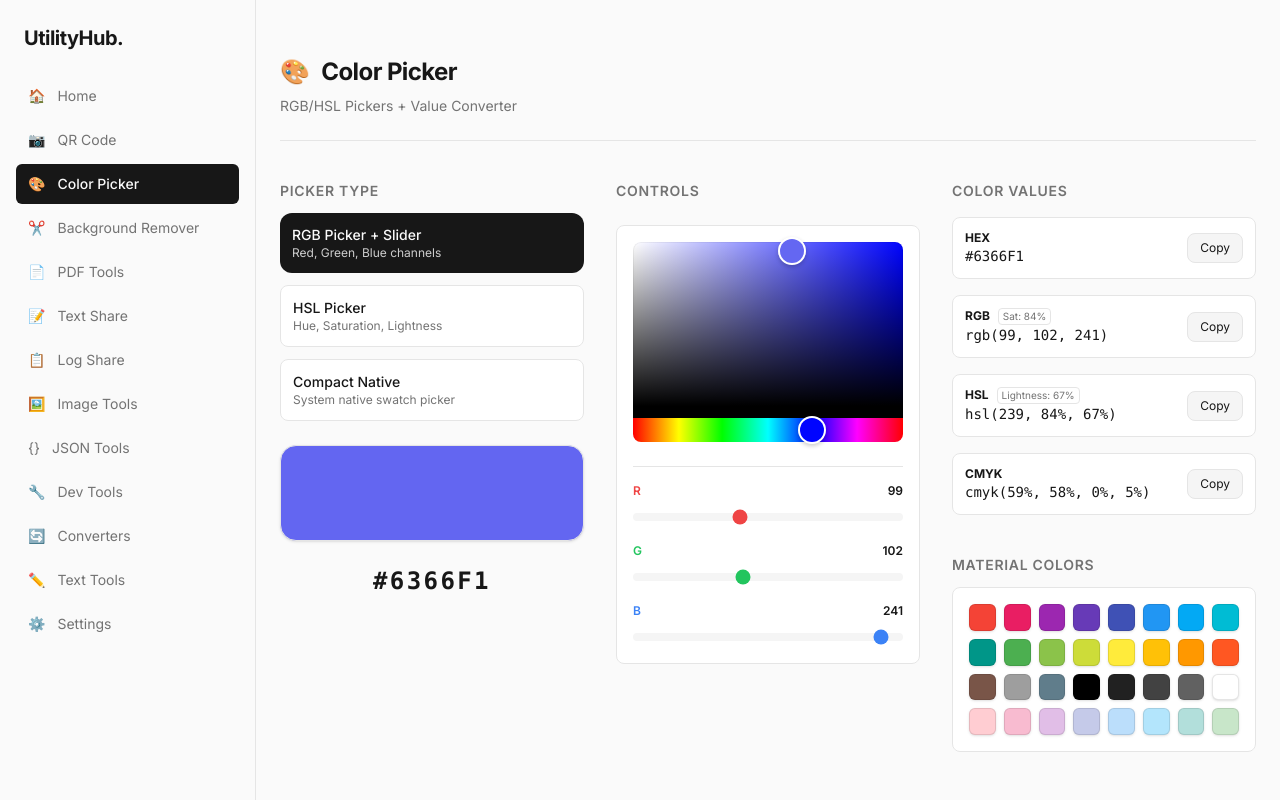
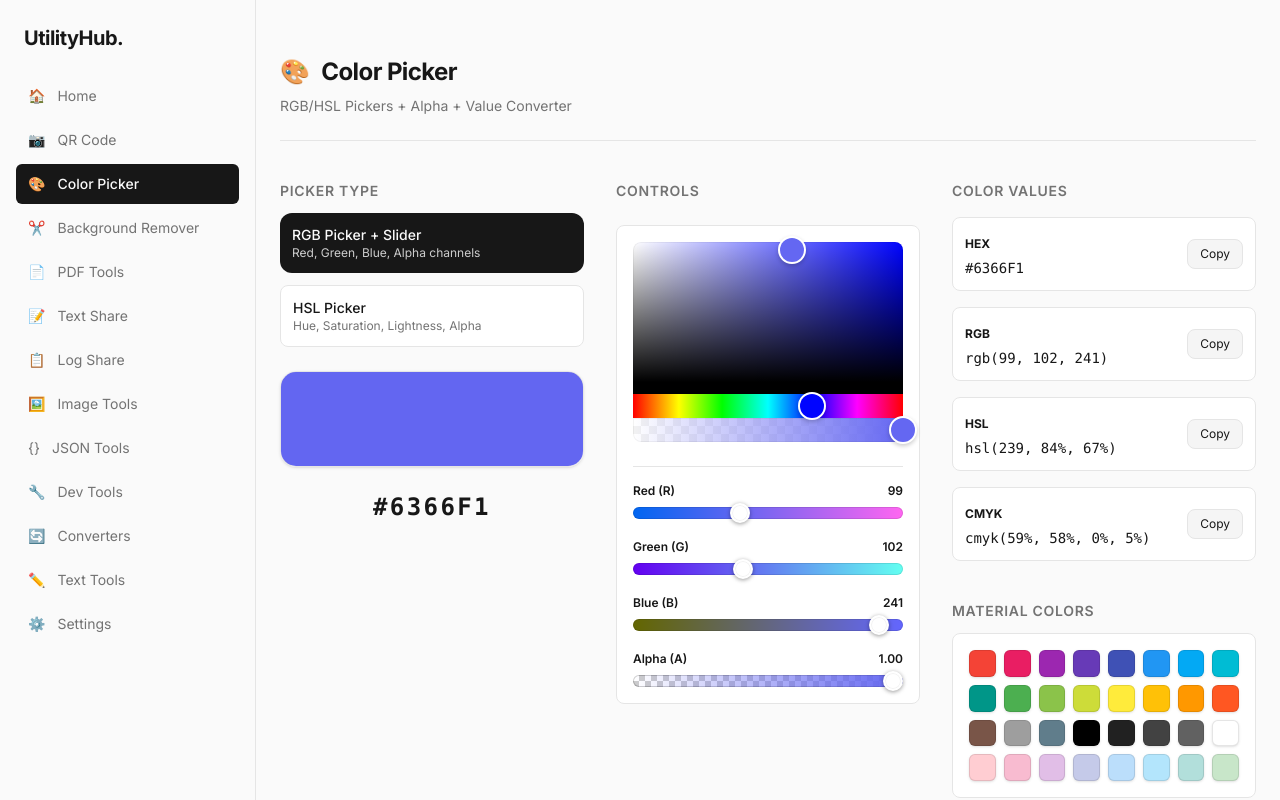
Before and after one commit to Mightycgm/Mightycgm-Utility, a Next.js app: page /color-picker in a window 1280 px wide. Built offline with nearby package versions, Linux system fonts and the light colour scheme.

Commit message:
feat: color picker alpha support and dynamic sliders

```diff
--- a/app/color-picker/page.tsx
+++ b/app/color-picker/page.tsx
@@ -1,24 +1,28 @@
 'use client';
-import { useState, useEffect } from 'react';
+import { useState } from 'react';
 import ToolPageWrapper from '@/components/layout/ToolPageWrapper';
-import { RgbColorPicker, HslColorPicker } from 'react-colorful';
+import { RgbaColorPicker, HslaColorPicker } from 'react-colorful';
 
-type PickerType = 'rgb' | 'hsl' | 'compact';
+type PickerType = 'rgb' | 'hsl';
 type CopyFormat = 'hex' | 'rgb' | 'hsl' | 'cmyk' | 'hsv';
 
-// --- Conversions (Single Source of Truth is HEX or RGB) ---
-function hexToRgb(hex: string) {
+// --- Conversions (Single Source of Truth is RGBA object) ---
+function hexToRgba(hex: string) {
   const r = parseInt(hex.slice(1, 3), 16) || 0;
   const g = parseInt(hex.slice(3, 5), 16) || 0;
   const b = parseInt(hex.slice(5, 7), 16) || 0;
-  return { r, g, b };
+  const a = hex.length === 9 ? (parseInt(hex.slice(7, 9), 16) / 255) : 1;
+  return { r, g, b, a: Number(a.toFixed(2)) };
 }
 
-function rgbToHex(r: number, g: number, b: number) {
-  return '#' + [r, g, b].map(x => {
-    const hex = Math.round(x).toString(16);
+function rgbaToHex(r: number, g: number, b: number, a: number) {
+  const toHex = (n: number) => {
+    const hex = Math.round(n).toString(16);
     return hex.length === 1 ? '0' + hex : hex;
-  }).join('');
+  };
+  const hexStr = '#' + [r, g, b].map(toHex).join('');
+  if (a < 1) return hexStr + toHex(a * 255);
+  return hexStr;
 }
 
 function rgbToHsl(r: number, g: number, b: number) {
@@ -74,9 +78,8 @@ function rgbToHsv(r: number, g: number, b: number) {
 }
 
 const PICKER_TYPES: { key: PickerType; label: string; desc: string }[] = [
-  { key: 'rgb', label: 'RGB Picker + Slider', desc: 'Red, Green, Blue channels' },
-  { key: 'hsl', label: 'HSL Picker', desc: 'Hue, Saturation, Lightness' },
-  { key: 'compact', label: 'Compact Native', desc: 'System native swatch picker' },
+  { key: 'rgb', label: 'RGB Picker + Slider', desc: 'Red, Green, Blue, Alpha channels' },
+  { key: 'hsl', label: 'HSL Picker', desc: 'Hue, Saturation, Lightness, Alpha' },
 ];
 
 const MATERIAL_COLORS = [
@@ -86,34 +89,57 @@ const MATERIAL_COLORS = [
   '#ffcdd2','#f8bbd0','#e1bee7','#c5cae9','#bbdefb','#b3e5fc','#b2dfdb','#c8e6c9',
 ];
 
+// Reusable Slider Component with dynamic backgrounds
+const ColorSlider = ({ label, value, max, setter, gradient, isAlpha = false }: any) => (
+  <div className="space-y-2">
+    <div className="flex justify-between text-xs font-semibold">
+      <span className="text-[var(--foreground)]">{label}</span>
+      <span>{isAlpha ? value.toFixed(2) : value}{max === 100 && !isAlpha ? '%' : max === 360 ? '°' : ''}</span>
+    </div>
+    {/* Checkerboard background for transparency preview */}
+    <div
+      className="relative w-full h-3 rounded-full"
+      style={isAlpha ? {
+        background: 'repeating-conic-gradient(#ccc 0% 25%, #fff 0% 50%) 0 / 12px 12px',
+        boxShadow: 'inset 0 0 0 1px rgba(0,0,0,0.1)'
+      } : {}}
+    >
+      <input
+        type="range" min={0} max={max} step={isAlpha ? 0.01 : 1} value={value}
+        onChange={e => setter(+e.target.value)}
+        className="color-slider absolute inset-0 w-full h-full"
+        style={{ background: gradient }}
+      />
+    </div>
+  </div>
+);
+
 export default function ColorPickerPage() {
-  // Single source of truth is RGB object for smooth slider dragging
-  const [rgb, setRgb] = useState({ r: 99, g: 102, b: 241 });
+  const [rgba, setRgba] = useState({ r: 99, g: 102, b: 241, a: 1 });
   const [pickerType, setPickerType] = useState<PickerType>('rgb');
   const [copied, setCopied] = useState('');
 
   // Derived states
-  const hex = rgbToHex(rgb.r, rgb.g, rgb.b);
-  const hsl = rgbToHsl(rgb.r, rgb.g, rgb.b);
-  const cmyk = rgbToCmyk(rgb.r, rgb.g, rgb.b);
-  const hsv = rgbToHsv(rgb.r, rgb.g, rgb.b);
+  const hex = rgbaToHex(rgba.r, rgba.g, rgba.b, rgba.a);
+  const hsl = rgbToHsl(rgba.r, rgba.g, rgba.b);
+  const cmyk = rgbToCmyk(rgba.r, rgba.g, rgba.b);
+  const hsv = rgbToHsv(rgba.r, rgba.g, rgba.b);
 
   const handleHexChange = (newHex: string) => {
-    if (/^#[0-9A-Fa-f]{6}$/.test(newHex)) {
-      setRgb(hexToRgb(newHex));
-    }
+    setRgba(hexToRgba(newHex));
   };
 
-  const handleHslChange = (newHsl: { h: number, s: number, l: number }) => {
-    setRgb(hslToRgb(newHsl.h, newHsl.s, newHsl.l));
+  const handleHslChange = (newHsl: { h: number, s: number, l: number, a: number }) => {
+    const rgb = hslToRgb(newHsl.h, newHsl.s, newHsl.l);
+    setRgba({ ...rgb, a: newHsl.a });
   };
 
   const copyFormat = (fmt: CopyFormat) => {
     let text = '';
     switch (fmt) {
       case 'hex': text = hex.toUpperCase(); break;
-      case 'rgb': text = `rgb(${rgb.r}, ${rgb.g}, ${rgb.b})`; break;
-      case 'hsl': text = `hsl(${hsl.h}, ${hsl.s}%, ${hsl.l}%)`; break;
+      case 'rgb': text = rgba.a < 1 ? `rgba(${rgba.r}, ${rgba.g}, ${rgba.b}, ${rgba.a})` : `rgb(${rgba.r}, ${rgba.g}, ${rgba.b})`; break;
+      case 'hsl': text = rgba.a < 1 ? `hsla(${hsl.h}, ${hsl.s}%, ${hsl.l}%, ${rgba.a})` : `hsl(${hsl.h}, ${hsl.s}%, ${hsl.l}%)`; break;
       case 'cmyk': text = `cmyk(${cmyk.c}%, ${cmyk.m}%, ${cmyk.y}%, ${cmyk.k}%)`; break;
       case 'hsv': text = `hsv(${hsv.h}, ${hsv.s}%, ${hsv.v}%)`; break;
     }
@@ -123,8 +149,9 @@ export default function ColorPickerPage() {
   };
 
   return (
-    <ToolPageWrapper title="Color Picker" description="RGB/HSL Pickers + Value Converter" emoji="🎨">
+    <ToolPageWrapper title="Color Picker" description="RGB/HSL Pickers + Alpha + Value Converter" emoji="🎨">
       <div className="grid lg:grid-cols-3 gap-8 mb-8">
+
         {/* Left Column: Picker Selection & Visual Preview */}
         <div className="space-y-6">
           <div className="space-y-3">
@@ -138,7 +165,12 @@ export default function ColorPickerPage() {
             ))}
           </div>
 
-          <div className="w-full rounded-2xl h-24 shadow-sm border border-[var(--card-border)]" style={{ background: hex }} />
+          <div
+            className="w-full rounded-2xl h-24 shadow-sm border border-[var(--card-border)] relative overflow-hidden"
+            style={{ background: 'repeating-conic-gradient(#ccc 0% 25%, #fff 0% 50%) 0 / 20px 20px' }}
+          >
+            <div className="absolute inset-0" style={{ background: `rgba(${rgba.r}, ${rgba.g}, ${rgba.b}, ${rgba.a})` }} />
+          </div>
           <p className="font-mono text-2xl font-bold text-center uppercase tracking-widest">{hex}</p>
         </div>
 
@@ -149,66 +181,36 @@ export default function ColorPickerPage() {
           <div className="tool-card p-4 space-y-6">
             {pickerType === 'rgb' && (
               <>
-                {/* Visual RGB Picker */}
-                <RgbColorPicker color={rgb} onChange={setRgb} style={{ width: '100%', height: '200px' }} />
+                <RgbaColorPicker color={rgba} onChange={setRgba} style={{ width: '100%', height: '200px' }} />
 
-                {/* RGB Sliders (Lucid Slider integration) */}
-                <div className="space-y-4 pt-4 border-t border-[var(--card-border)]">
-                  {[
-                    ['R', rgb.r, (val: number) => setRgb({ ...rgb, r: val }), '#ef4444'],
-                    ['G', rgb.g, (val: number) => setRgb({ ...rgb, g: val }), '#22c55e'],
-                    ['B', rgb.b, (val: number) => setRgb({ ...rgb, b: val }), '#3b82f6']
-                  ].map(([label, val, setter, colorHex]) => (
-                    <div key={label as string} className="space-y-1">
-                      <div className="flex justify-between text-xs font-semibold">
-                        <span style={{ color: colorHex as string }}>{label as string}</span>
-                        <span>{val as number}</span>
-                      </div>
-                      <input type="range" min={0} max={255} value={val as number}
-                        onChange={e => (setter as (v: number) => void)(+e.target.value)}
-                        className="w-full h-2 rounded-lg appearance-none bg-[var(--muted)] cursor-pointer"
-                        style={{ accentColor: colorHex as string }}
-                      />
-                    </div>
-                  ))}
+                <div className="space-y-5 pt-4 border-t border-[var(--card-border)]">
+                  <ColorSlider label="Red (R)" value={rgba.r} max={255} setter={(v: number) => setRgba({...rgba, r: v})}
+                    gradient={`linear-gradient(to right, rgba(0, ${rgba.g}, ${rgba.b}, 1), rgba(255, ${rgba.g}, ${rgba.b}, 1))`} />
+                  <ColorSlider label="Green (G)" value={rgba.g} max={255} setter={(v: number) => setRgba({...rgba, g: v})}
+                    gradient={`linear-gradient(to right, rgba(${rgba.r}, 0, ${rgba.b}, 1), rgba(${rgba.r}, 255, ${rgba.b}, 1))`} />
+                  <ColorSlider label="Blue (B)" value={rgba.b} max={255} setter={(v: number) => setRgba({...rgba, b: v})}
+                    gradient={`linear-gradient(to right, rgba(${rgba.r}, ${rgba.g}, 0, 1), rgba(${rgba.r}, ${rgba.g}, 255, 1))`} />
+                  <ColorSlider label="Alpha (A)" value={rgba.a} max={1} isAlpha={true} setter={(v: number) => setRgba({...rgba, a: v})}
+                    gradient={`linear-gradient(to right, rgba(${rgba.r}, ${rgba.g}, ${rgba.b}, 0), rgba(${rgba.r}, ${rgba.g}, ${rgba.b}, 1))`} />
                 </div>
               </>
             )}
 
             {pickerType === 'hsl' && (
               <>
-                <HslColorPicker color={hsl} onChange={handleHslChange} style={{ width: '100%', height: '200px' }} />
+                <HslaColorPicker color={{ h: hsl.h, s: hsl.s, l: hsl.l, a: rgba.a }} onChange={handleHslChange} style={{ width: '100%', height: '200px' }} />
 
-                <div className="space-y-4 pt-4 border-t border-[var(--card-border)]">
-                  {[
-                    ['Hue (H)', hsl.h, 360, (val: number) => handleHslChange({ ...hsl, h: val }), '#a855f7'],
-                    ['Saturation (S)', hsl.s, 100, (val: number) => handleHslChange({ ...hsl, s: val }), '#ec4899'],
-                    ['Lightness (L)', hsl.l, 100, (val: number) => handleHslChange({ ...hsl, l: val }), '#64748b']
-                  ].map(([label, val, max, setter, colorHex]) => (
-                    <div key={label as string} className="space-y-1">
-                      <div className="flex justify-between text-xs font-semibold">
-                        <span className="text-[var(--foreground)]">{label as string}</span>
-                        <span>{val as number}{max === 100 ? '%' : '°'}</span>
-                      </div>
-                      <input type="range" min={0} max={max as number} value={val as number}
-                        onChange={e => (setter as (v: number) => void)(+e.target.value)}
-                        className="w-full h-2 rounded-lg appearance-none bg-[var(--muted)] cursor-pointer"
-                        style={{ accentColor: colorHex as string }}
-                      />
-                    </div>
-                  ))}
+                <div className="space-y-5 pt-4 border-t border-[var(--card-border)]">
+                  <ColorSlider label="Hue (H)" value={hsl.h} max={360} setter={(v: number) => handleHslChange({...hsl, a: rgba.a, h: v})}
+                    gradient={`linear-gradient(to right, #f00, #ff0, #0f0, #0ff, #00f, #f0f, #f00)`} />
+                  <ColorSlider label="Saturation (S)" value={hsl.s} max={100} setter={(v: number) => handleHslChange({...hsl, a: rgba.a, s: v})}
+                    gradient={`linear-gradient(to right, hsl(${hsl.h}, 0%, ${hsl.l}%), hsl(${hsl.h}, 100%, ${hsl.l}%))`} />
+                  <ColorSlider label="Lightness (L)" value={hsl.l} max={100} setter={(v: number) => handleHslChange({...hsl, a: rgba.a, l: v})}
+                    gradient={`linear-gradient(to right, #000, hsl(${hsl.h}, ${hsl.s}%, 50%), #fff)`} />
+                  <ColorSlider label="Alpha (A)" value={rgba.a} max={1} isAlpha={true} setter={(v: number) => handleHslChange({...hsl, a: v})}
+                    gradient={`linear-gradient(to right, hsla(${hsl.h}, ${hsl.s}%, ${hsl.l}%, 0), hsla(${hsl.h}, ${hsl.s}%, ${hsl.l}%, 1))`} />
                 </div>
               </>
-            )}
-
-            {pickerType === 'compact' && (
-              <div className="space-y-4">
-                <input type="color" value={hex} onChange={e => handleHexChange(e.target.value)}
-                  className="w-full h-32 rounded-xl cursor-pointer border-0 p-0 overflow-hidden" />
-                <input className="input-field font-mono text-center uppercase" value={hex}
-                  onChange={e => { if (/^#[0-9a-fA-F]{0,6}$/.test(e.target.value)) handleHexChange(e.target.value.padEnd(7, '0')); }}
-                />
-              </div>
             )}
           </div>
         </div>
@@ -218,20 +220,16 @@ export default function ColorPickerPage() {
           <div className="space-y-4">
             <h3 className="text-sm font-semibold text-[var(--muted-text)] uppercase tracking-wider">Color Values</h3>
 
-            {/* Color Value Rows */}
             {([
-              ['hex', 'HEX', hex.toUpperCase(), null],
-              ['rgb', 'RGB', `rgb(${rgb.r}, ${rgb.g}, ${rgb.b})`, `Sat: ${hsl.s}%`], // Added Saturation info to RGB
-              ['hsl', 'HSL', `hsl(${hsl.h}, ${hsl.s}%, ${hsl.l}%)`, `Lightness: ${hsl.l}%`], // Emphasized Lightness in HSL
-              ['cmyk', 'CMYK', `cmyk(${cmyk.c}%, ${cmyk.m}%, ${cmyk.y}%, ${cmyk.k}%)`, null],
-            ] as [CopyFormat, string, string, string | null][]).map(([fmt, label, val, extraInfo]) => (
+              ['hex', 'HEX', hex.toUpperCase()],
+              ['rgb', 'RGB', rgba.a < 1 ? `rgba(${rgba.r}, ${rgba.g}, ${rgba.b}, ${rgba.a})` : `rgb(${rgba.r}, ${rgba.g}, ${rgba.b})`],
+              ['hsl', 'HSL', rgba.a < 1 ? `hsla(${hsl.h}, ${hsl.s}%, ${hsl.l}%, ${rgba.a})` : `hsl(${hsl.h}, ${hsl.s}%, ${hsl.l}%)`],
+              ['cmyk', 'CMYK', `cmyk(${cmyk.c}%, ${cmyk.m}%, ${cmyk.y}%, ${cmyk.k}%)`],
+            ] as [CopyFormat, string, string][]).map(([fmt, label, val]) => (
               <div key={fmt} className="tool-card p-3 flex items-center justify-between gap-2">
                 <div className="flex-1 overflow-hidden">
-                  <div className="flex items-baseline gap-2">
-                    <span className="text-xs font-bold">{label}</span>
-                    {extraInfo && <span className="text-[10px] text-[var(--muted-text)] border border-[var(--card-border)] px-1 rounded">{extraInfo}</span>}
-                  </div>
-                  <div className="font-mono text-sm text-[var(--foreground)] truncate">{val}</div>
+                  <span className="text-xs font-bold mr-2">{label}</span>
+                  <div className="font-mono text-sm text-[var(--foreground)] truncate mt-1">{val}</div>
                 </div>
                 <button
                   onClick={() => copyFormat(fmt)}
@@ -247,7 +245,6 @@ export default function ColorPickerPage() {
             ))}
           </div>
 
-          {/* Material / Dino Flat Color Grid - Now permanently on the right side */}
           <div className="space-y-3 mt-4">
             <h3 className="text-sm font-semibold text-[var(--muted-text)] uppercase tracking-wider">Material Colors</h3>
             <div className="tool-card p-4 grid grid-cols-8 gap-2">
@@ -257,13 +254,12 @@ export default function ColorPickerPage() {
                   className="w-full aspect-square rounded-md border transition-transform hover:scale-110 shadow-sm"
                   style={{
                     background: c,
-                    borderColor: hex.toLowerCase() === c.toLowerCase() ? 'var(--foreground)' : 'rgba(0,0,0,0.1)'
+                    borderColor: hex.slice(0,7).toLowerCase() === c.toLowerCase() ? 'var(--foreground)' : 'rgba(0,0,0,0.1)'
                   }}
                 />
               ))}
             </div>
           </div>
-
         </div>
       </div>
     </ToolPageWrapper>
--- a/app/globals.css
+++ b/app/globals.css
@@ -128,3 +128,51 @@ select.input-field {
 .scrollbar-thin::-webkit-scrollbar-track { background: transparent; }
 .scrollbar-thin::-webkit-scrollbar-thumb { background: var(--card-border); border-radius: 3px; }
 .scrollbar-thin::-webkit-scrollbar-thumb:hover { background: var(--muted-text); }
+
+/* Custom Color Slider Thumb */
+.color-slider {
+  -webkit-appearance: none;
+  appearance: none;
+  border-radius: 999px;
+  outline: none;
+  box-shadow: inset 0 0 0 1px rgba(0,0,0,0.1);
+}
+
+.color-slider::-webkit-slider-thumb {
+  -webkit-appearance: none;
+  appearance: none;
+  width: 20px;
+  height: 20px;
+  border-radius: 50%;
+  background: white;
+  border: 2px solid white;
+  box-shadow: 0 1px 4px rgba(0,0,0,0.4), inset 0 0 0 1px rgba(0,0,0,0.05);
+  cursor: ew-resize;
+  transform: scale(1);
+  transition: transform 0.1s cubic-bezier(0.4, 0, 0.2, 1);
+}
+
+.color-slider::-webkit-slider-thumb:hover {
+  transform: scale(1.15);
+  box-shadow: 0 2px 6px rgba(0,0,0,0.5);
+}
+
+.color-slider::-webkit-slider-thumb:active {
+  transform: scale(1.05);
+  cursor: grabbing;
+}
+
+.color-slider::-moz-range-thumb {
+  width: 20px;
+  height: 20px;
+  border-radius: 50%;
+  background: white;
+  border: 2px solid white;
+  box-shadow: 0 1px 4px rgba(0,0,0,0.4), inset 0 0 0 1px rgba(0,0,0,0.05);
+  cursor: ew-resize;
+  transition: transform 0.1s cubic-bezier(0.4, 0, 0.2, 1);
+}
+
+.color-slider::-moz-range-thumb:hover {
+  transform: scale(1.15);
+}
```
